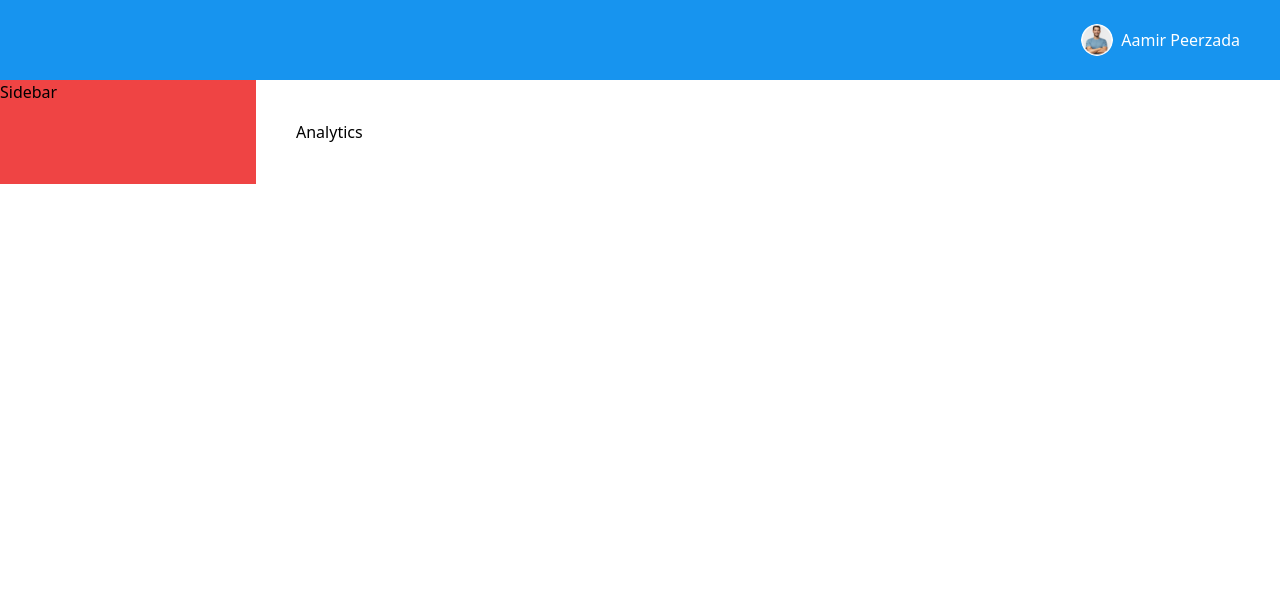
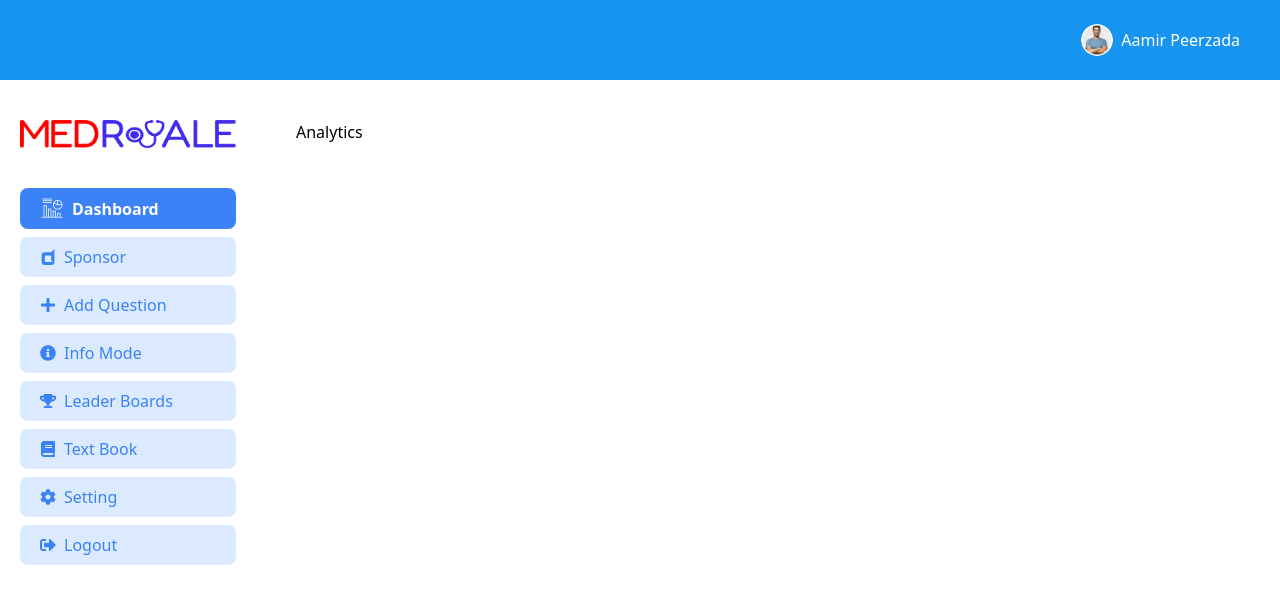
Before and after one commit to RabeyaAkter78/react-dashboard-layout, a React (Vite) app: page / in a window 1280 px wide. Shown: the top 604 px of the page. Built offline with nearby package versions, Linux system fonts and the light colour scheme.

Commit message:
make sidebar

```diff
--- a/src/Components/Sidebar/Sidebar.jsx
+++ b/src/Components/Sidebar/Sidebar.jsx
@@ -1,8 +1,76 @@
+import brandlogo from "../../assets/image/logo.png";
+import homeIcon from "../../assets/image/home.png"; // Example icon for "Dashboard"
+import { useState } from "react";
+import { FaPlus, FaInfoCircle, FaTrophy, FaBook, FaCog, FaSignOutAlt } from "react-icons/fa"; // Import necessary icons
+import { FaDashcube } from "react-icons/fa6";
 
 const Sidebar = () => {
+    const [activeRoute, setActiveRoute] = useState("Dashboard");
+    const [showSettings, setShowSettings] = useState(false);
+
+    const handleActiveRoute = (item) => {
+        setActiveRoute(item);
+    };
+
+    const toggleDropdown = (item) => {
+        setShowSettings(item === "Setting" ? !showSettings : false);
+    };
+
+    const menuItems = [
+        { icon: <img src={homeIcon} alt="home" className="" />, label: "Dashboard", link: "/" },
+        { icon: <FaDashcube />, label: "Sponsor", link: "/sponsor" },
+        { icon: <FaPlus />, label: "Add Question", link: "/add-question" },
+        { icon: <FaInfoCircle />, label: "Info Mode", link: "/info-mode" },
+        { icon: <FaTrophy />, label: "Leader Boards", link: "/leader-boards" },
+        { icon: <FaBook />, label: "Text Book", link: "/text-book" },
+        {
+            icon: <FaCog />,
+            label: "Setting",
+            link: "/settings",
+            isDropdown: true,
+            subItems: [{ label: "Sub-setting 1", link: "/sub-setting-1" }]
+        },
+        { icon: <FaSignOutAlt />, label: "Logout", link: "/logout" },
+    ];
+
     return (
-        <div>
-            Sidebar
+        <div className="px-5 w-64">
+            <div className="my-10">
+                <img src={brandlogo} alt="brandLogo" className="w-full" />
+            </div>
+            <div className="flex flex-col">
+                {menuItems.map((item, index) => (
+                    <div key={index}>
+                        <div
+                            className={`w-full flex justify-between items-center px-5 py-2 cursor-pointer rounded-lg mb-2 ${activeRoute === item.label ? "bg-blue-500 text-white font-bold" : "bg-blue-100 text-blue-500"
+                                }`}
+                            onClick={() => {
+                                handleActiveRoute(item.label);
+                                if (item.isDropdown) toggleDropdown(item.label);
+                            }}
+                        >
+                            <span className="flex items-center gap-2">
+                                {item.icon}
+                                <p>{item.label}</p>
+                            </span>
+                        </div>
+                        {item.isDropdown && showSettings && item.subItems && (
+                            <div className="pl-10">
+                                {item.subItems.map((subItem, subIndex) => (
+                                    <div
+                                        key={subIndex}
+                                        className={`py-2 cursor-pointer ${activeRoute === subItem.label ? "text-blue-500 font-semibold" : "text-gray-700"
+                                            }`}
+                                        onClick={() => handleActiveRoute(subItem.label)}
+                                    >
+                                        {subItem.label}
+                                    </div>
+                                ))}
+                            </div>
+                        )}
+                    </div>
+                ))}
+            </div>
         </div>
     );
 };
--- a/src/Layout/Main/Main.jsx
+++ b/src/Layout/Main/Main.jsx
@@ -60,7 +60,7 @@ const MainLayout = () => {
                             <Sidebar onClose={closeDrawer} />
                         </Drawer>
                     ) : (
-                        <div className="w-[20%] bg-red-500">
+                        <div className="w-[20%] ">
                             <Sidebar />
                         </div>
                     )}
--- a/tailwind.config.js
+++ b/tailwind.config.js
@@ -8,6 +8,7 @@ export default {
     extend: {
       colors: {
         primary: "#eef6ff",
+        secondary: "#1794ef",
       }
     },
   },
```
Also changed, not shown: src/assets/image/home.png (added).
